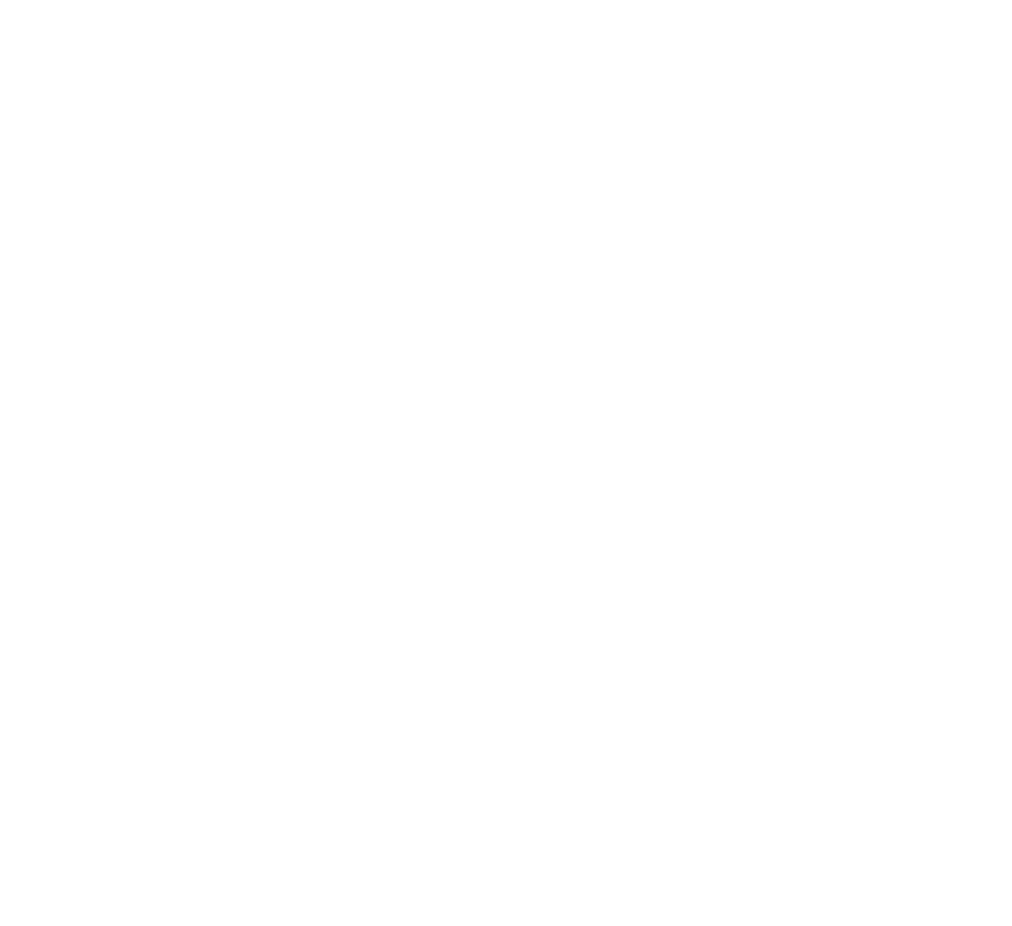
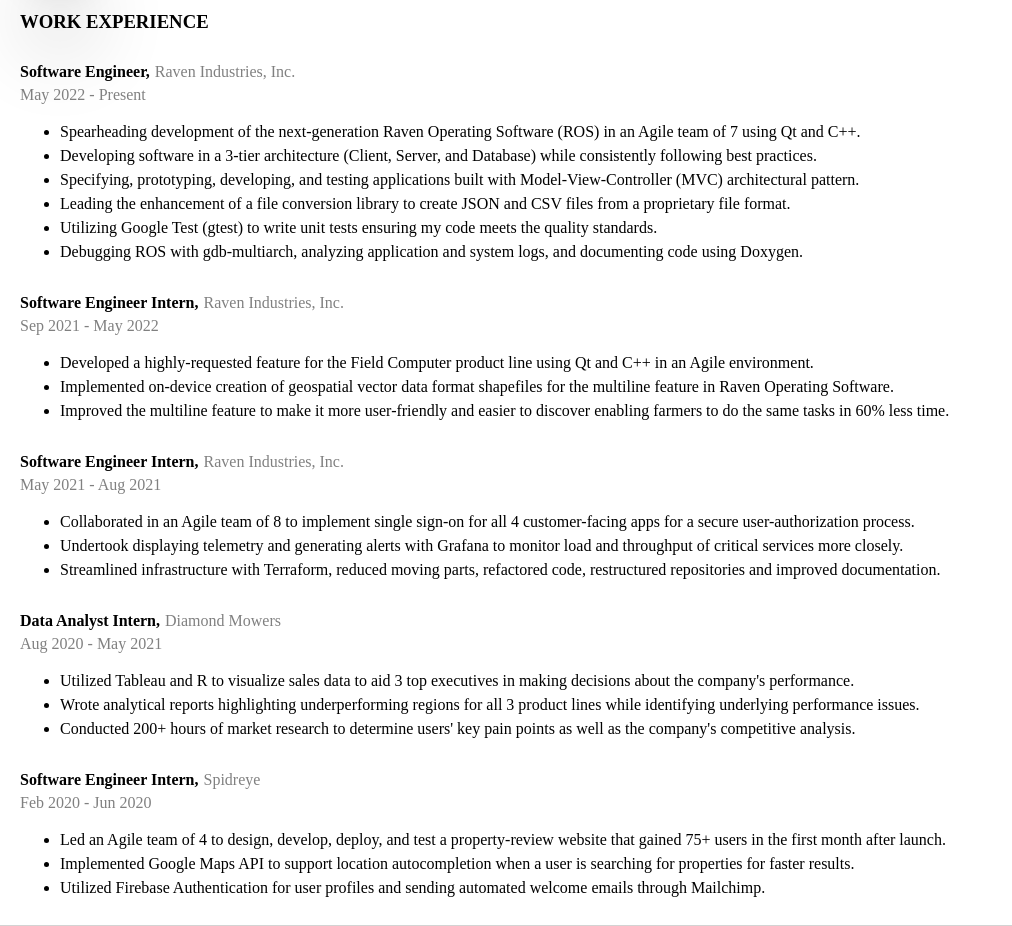
Before and after one commit to tahaafzal5/personal-website-2.0, a React (Create React App) app: page /resume in a window 1280 px wide. Shown: the part 200-1126 px from the top of the page, without its empty margins (0-1012 px from the left). Before the commit the page ends 800 px from the top, so only its background shows below. Built offline with nearby package versions, Linux system fonts and the light colour scheme; a web font is replaced by a local one.

Commit message:
Add WorkExperiences To Resume

```diff
--- /dev/null
+++ b/src/Resume/Resume.css
@@ -0,0 +1,43 @@
+.resume {
+    margin: 20px 20px 20px 20px;
+}
+
+.horizontal-divider {
+    height: 1px;
+    border-width: 0;
+    background-color: lightgray;
+    margin: 25px 20px -25px -30px;
+}
+
+.work-experiences {
+    margin: 50px 30px 0px 0px;
+}
+
+.position-company {
+    margin: 30px 0px 0px 0px;
+    display: flex;
+    gap: 5px;
+}
+
+.position {
+    font-weight: 900;
+    margin: 0px 0px 0px;
+}
+
+.company {
+    color: gray;
+    margin: 0px 0px 0px;
+}
+
+.date {
+    color: gray;
+    margin: 5px 0px 0px 0px;
+}
+
+.description {
+    max-width: 90%;
+}
+
+.description-points {
+    line-height: 1.5;
+}
--- a/src/Resume/Resume.js
+++ b/src/Resume/Resume.js
@@ -1,10 +1,17 @@
 import React from "react";
+import ProfileOverview from "../ProfileOverview/ProfileOverview.js";
+import WorkExperiences from "../WorkExperience/WorkExperiences.js";
+import "./Resume.css";
 
 function Resume() {
     return (
-        <div>
-            <h1>Resume</h1>
-        </div>
+        <section className="resume">
+            <ProfileOverview />
+
+            <WorkExperiences />
+
+            <hr className="horizontal-divider" />
+        </section>
     );
 }
 
--- /dev/null
+++ b/src/WorkExperience/WorkExperiences.js
@@ -0,0 +1,163 @@
+import React from "react";
+
+function WorkExperiences(props) {
+    return (
+        <section className="work-experiences">
+            <h1 className="h1">WORK EXPERIENCE</h1>
+
+            <div className="work-experience">
+                <div className="position-company">
+                    <p className="position">Software Engineer,</p>
+                    <p className="company">Raven Industries, Inc.</p>
+                </div>
+
+                <div className="date">
+                    May 2022 - Present
+                </div>
+
+                <div className="description">
+                    <ul className="description-points">
+                        <li>
+                            Spearheading development of the next-generation Raven Operating Software (ROS) in an
+                            Agile team of 7 using Qt and C++.
+                        </li>
+                        <li>
+                            Developing software in a 3-tier architecture (Client, Server, and Database) while
+                            consistently following best practices.
+                        </li>
+                        <li>
+                            Specifying, prototyping, developing, and testing applications built with
+                            Model-View-Controller (MVC) architectural pattern.
+                        </li>
+                        <li>
+                            Leading the enhancement of a file conversion library to create JSON and CSV files from a
+                            proprietary file format.
+                        </li>
+                        <li>
+                            Utilizing Google Test (gtest) to write unit tests ensuring my code meets the quality
+                            standards.
+                        </li>
+                        <li>
+                            Debugging ROS with gdb-multiarch, analyzing application and system logs, and documenting
+                            code using Doxygen.
+                        </li>
+                    </ul>
+                </div>
+            </div>
+
+            <div className="work-experience">
+                <div className="position-company">
+                    <p className="position">Software Engineer Intern,</p>
+                    <p className="company">Raven Industries, Inc.</p>
+                </div>
+
+                <div className="date">
+                    Sep 2021 - May 2022
+                </div>
+
+                <div className="description">
+                    <ul className="description-points">
+                        <li>
+                            Developed a highly-requested feature for the Field Computer product line using Qt and
+                            C++ in an Agile environment.
+                        </li>
+                        <li>
+                            Implemented on-device creation of geospatial vector data format shapefiles for the
+                            multiline feature in Raven Operating Software.
+                        </li>
+                        <li>
+                            Improved the multiline feature to make it more user-friendly and easier to discover
+                            enabling farmers to do the same tasks in 60% less time.
+                        </li>
+                    </ul>
+                </div>
+            </div>
+
+            <div className="work-experience">
+                <div className="position-company">
+                    <p className="position">Software Engineer Intern,</p>
+                    <p className="company">Raven Industries, Inc.</p>
+                </div>
+
+                <div className="date">
+                    May 2021 - Aug 2021
+                </div>
+
+                <div className="description">
+                    <ul className="description-points">
+                        <li>
+                            Collaborated in an Agile team of 8 to implement single sign-on for all 4 customer-facing
+                            apps for a secure user-authorization process.
+                        </li>
+                        <li>
+                            Undertook displaying telemetry and generating alerts with Grafana to monitor load and
+                            throughput of critical services more closely.
+                        </li>
+                        <li>
+                            Streamlined infrastructure with Terraform, reduced moving parts, refactored code,
+                            restructured repositories and improved documentation.
+                        </li>
+                    </ul>
+                </div>
+            </div>
+
+            <div className="work-experience">
+                <div className="position-company">
+                    <p className="position">Data Analyst Intern,</p>
+                    <p className="company">Diamond Mowers</p>
+                </div>
+
+                <div className="date">
+                    Aug 2020 - May 2021
+                </div>
+
+                <div className="description">
+                    <ul className="description-points">
+                        <li>
+                            Utilized Tableau and R to visualize sales data to aid 3 top executives in making
+                            decisions about the company's performance.
+                        </li>
+                        <li>
+                            Wrote analytical reports highlighting underperforming regions for all 3 product lines
+                            while identifying underlying performance issues.
+                        </li>
+                        <li>
+                            Conducted 200+ hours of market research to determine users' key pain points as well as
+                            the company's competitive analysis.
+                        </li>
+                    </ul>
+                </div>
+            </div>
+
+            <div className="work-experience">
+                <div className="position-company">
+                    <p className="position">Software Engineer Intern,</p>
+                    <p className="company">Spidreye</p>
+                </div>
+
+                <div className="date">
+                    Feb 2020 - Jun 2020
+                </div>
+
+                <div className="description">
+                    <ul className="description-points">
+                        <li>
+                            Led an Agile team of 4 to design, develop, deploy, and test a property-review website
+                            that gained 75+ users in the first month after launch.
+                        </li>
+                        <li>
+                            Implemented Google Maps API to support location autocompletion when a user is searching
+                            for properties for faster results.
+                        </li>
+                        <li>
+                            Utilized Firebase Authentication for user profiles and sending automated welcome emails
+                            through Mailchimp.
+                        </li>
+                    </ul>
+                </div>
+            </div>
+        </section >
+    );
+}
+
+export default WorkExperiences;
```
